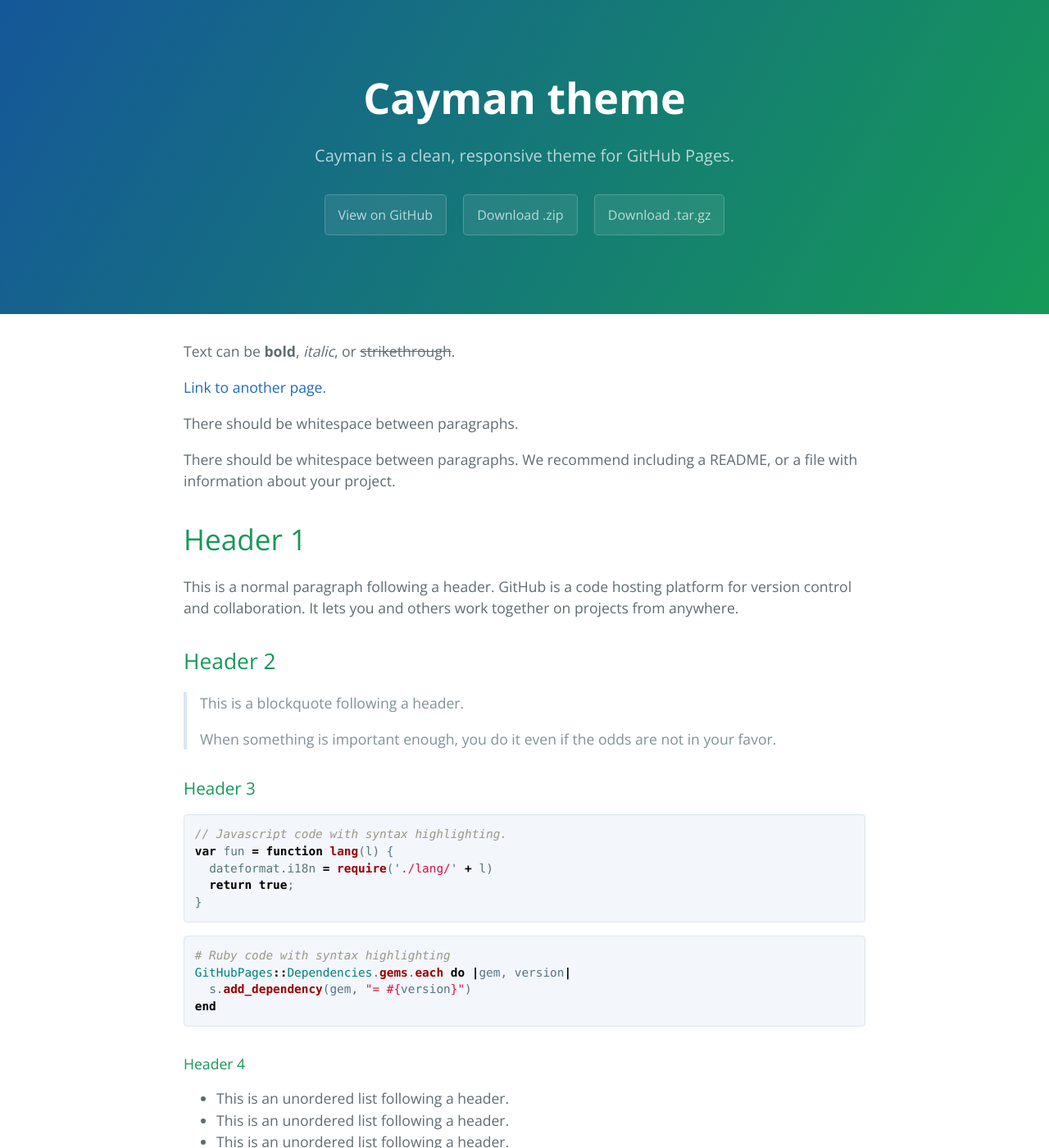
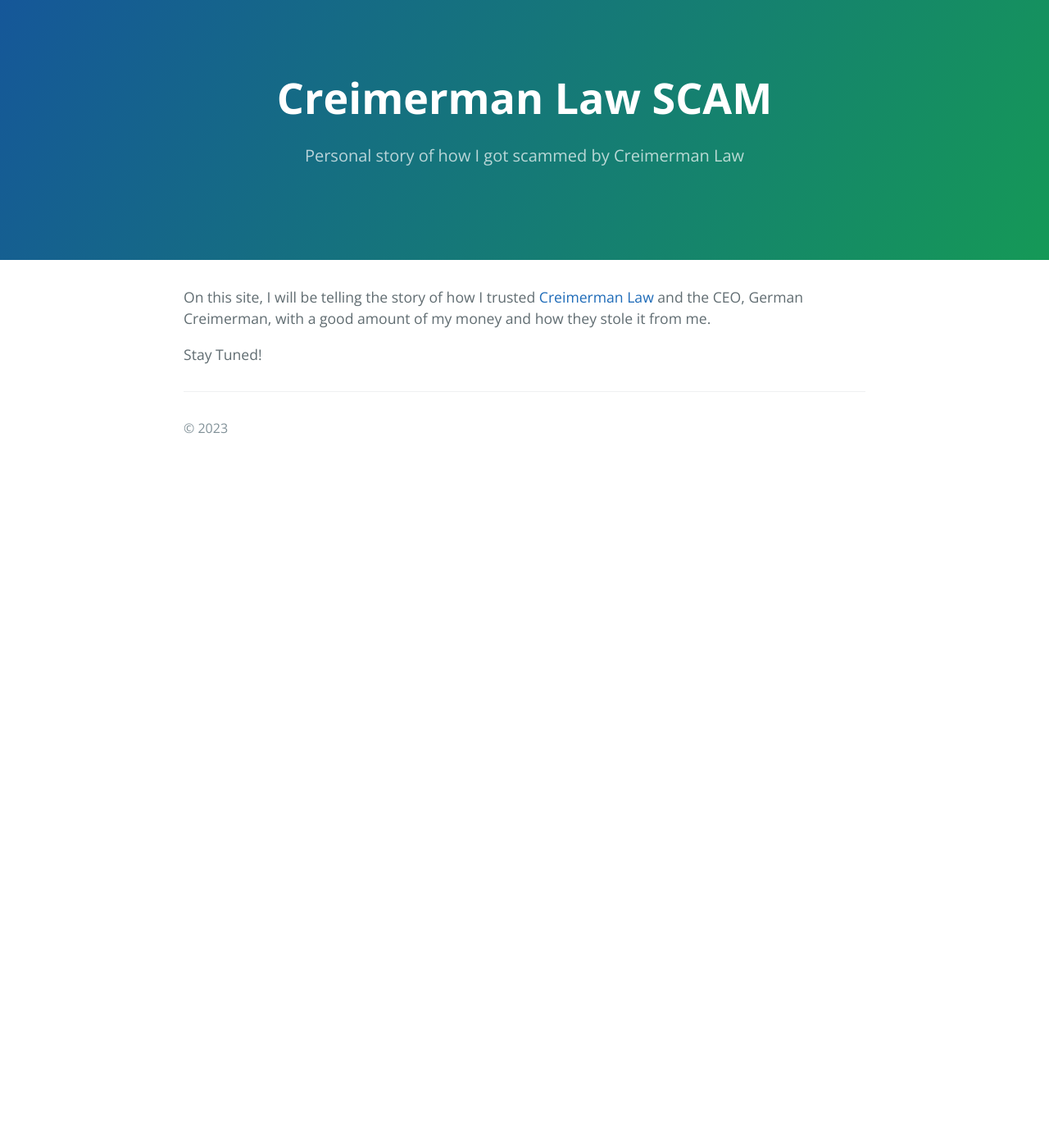
Before and after one commit to creimermanlawfraud/creimerman, a Jekyll site: the page built from index.md, in a window 1280 px wide and 1400 px high. Shown: the whole window at 82% size. Built offline with Jekyll 4.4.1, drawn with Linux system fonts in a browser that asks for light colours; some of the changed text lies outside the part shown.

Commit message:
update site title

````diff
--- a/_config.yml
+++ b/_config.yml
@@ -1,5 +1,4 @@
-title: Cayman theme
-description: Cayman is a clean, responsive theme for GitHub Pages.
-show_downloads: true
+title: Creimerman Law SCAM
+description: Personal story of how I got scammed by Creimerman Law
 google_analytics:
 theme: jekyll-theme-cayman
--- a/_layouts/default.html
+++ b/_layouts/default.html
@@ -18,23 +18,13 @@
     <header class="page-header" role="banner">
       <h1 class="project-name">{{ page.title | default: site.title | default: site.github.repository_name }}</h1>
       <h2 class="project-tagline">{{ page.description | default: site.description | default: site.github.project_tagline }}</h2>
-      {% if site.github.is_project_page %}
-        <a href="{{ site.github.repository_url }}" class="btn">View on GitHub</a>
-      {% endif %}
-      {% if site.show_downloads %}
-        <a href="{{ site.github.zip_url }}" class="btn">Download .zip</a>
-        <a href="{{ site.github.tar_url }}" class="btn">Download .tar.gz</a>
-      {% endif %}
     </header>
 
     <main id="content" class="main-content" role="main">
       {{ content }}
 
       <footer class="site-footer">
-        {% if site.github.is_project_page %}
-          <span class="site-footer-owner"><a href="{{ site.github.repository_url }}">{{ site.github.repository_name }}</a> is maintained by <a href="{{ site.github.owner_url }}">{{ site.github.owner_name }}</a>.</span>
-        {% endif %}
-        <span class="site-footer-credits">This page was generated by <a href="https://pages.github.com">GitHub Pages</a>.</span>
+        <span class="site-footer-credits">© 2023</span>
       </footer>
     </main>
   </body>
--- a/index.md
+++ b/index.md
@@ -2,122 +2,7 @@
 layout: default
 ---
 
-Text can be **bold**, _italic_, or ~~strikethrough~~.
+On this site, I will be telling the story of how I trusted [Creimerman Law](https://www.creimermanlaw.com/) and the CEO, German Creimerman,
+with a good amount of my money and how they stole it from me.
 
-[Link to another page](./another-page.html).
-
-There should be whitespace between paragraphs.
-
-There should be whitespace between paragraphs. We recommend including a README, or a file with information about your project.
-
-# Header 1
-
-This is a normal paragraph following a header. GitHub is a code hosting platform for version control and collaboration. It lets you and others work together on projects from anywhere.
-
-## Header 2
-
-> This is a blockquote following a header.
->
-> When something is important enough, you do it even if the odds are not in your favor.
-
-### Header 3
-
-```js
-// Javascript code with syntax highlighting.
-var fun = function lang(l) {
-  dateformat.i18n = require('./lang/' + l)
-  return true;
-}
-```
-
-```ruby
-# Ruby code with syntax highlighting
-GitHubPages::Dependencies.gems.each do |gem, version|
-  s.add_dependency(gem, "= #{version}")
-end
-```
-
-#### Header 4
-
-*   This is an unordered list following a header.
-*   This is an unordered list following a header.
-*   This is an unordered list following a header.
-
-##### Header 5
-
-1.  This is an ordered list following a header.
-2.  This is an ordered list following a header.
-3.  This is an ordered list following a header.
-
-###### Header 6
-
-| head1        | head two          | three |
-|:-------------|:------------------|:------|
-| ok           | good swedish fish | nice  |
-| out of stock | good and plenty   | nice  |
-| ok           | good `oreos`      | hmm   |
-| ok           | good `zoute` drop | yumm  |
-
-### There's a horizontal rule below this.
-
-* * *
-
-### Here is an unordered list:
-
-*   Item foo
-*   Item bar
-*   Item baz
-*   Item zip
-
-### And an ordered list:
-
-1.  Item one
-1.  Item two
-1.  Item three
-1.  Item four
-
-### And a nested list:
-
-- level 1 item
-  - level 2 item
-  - level 2 item
-    - level 3 item
-    - level 3 item
-- level 1 item
-  - level 2 item
-  - level 2 item
-  - level 2 item
-- level 1 item
-  - level 2 item
-  - level 2 item
-- level 1 item
-
-### Small image
-
-![Octocat](https://github.githubassets.com/images/icons/emoji/octocat.png)
-
-### Large image
-
-![Branching](https://guides.github.com/activities/hello-world/branching.png)
-
-
-### Definition lists can be used with HTML syntax.
-
-<dl>
-<dt>Name</dt>
-<dd>Godzilla</dd>
-<dt>Born</dt>
-<dd>1952</dd>
-<dt>Birthplace</dt>
-<dd>Japan</dd>
-<dt>Color</dt>
-<dd>Green</dd>
-</dl>
-
-```
-Long, single-line code blocks should not wrap. They should horizontally scroll if they are too long. This line should be long enough to demonstrate this.
-```
-
-```
-The final element.
-```
+Stay Tuned!
````
